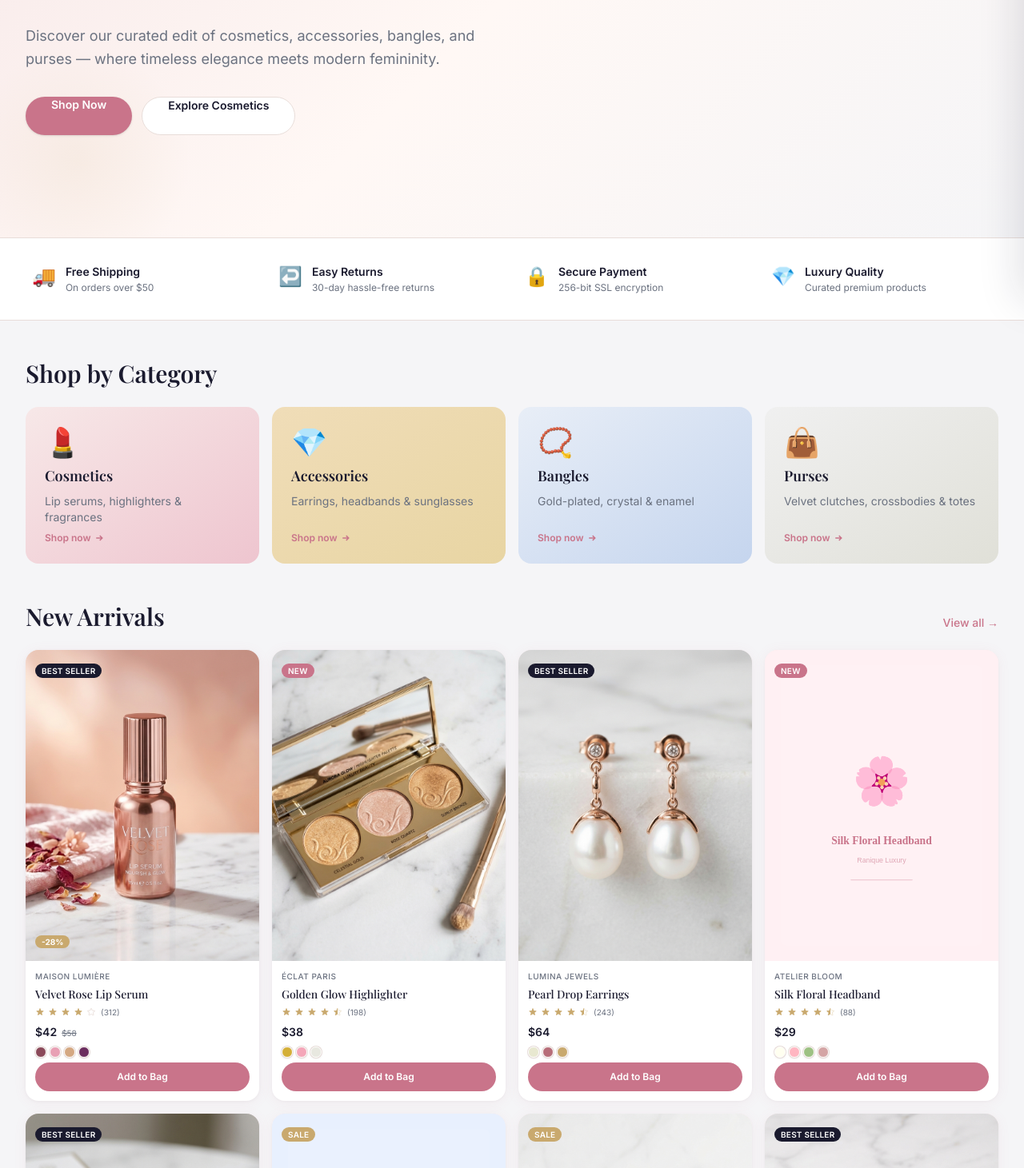
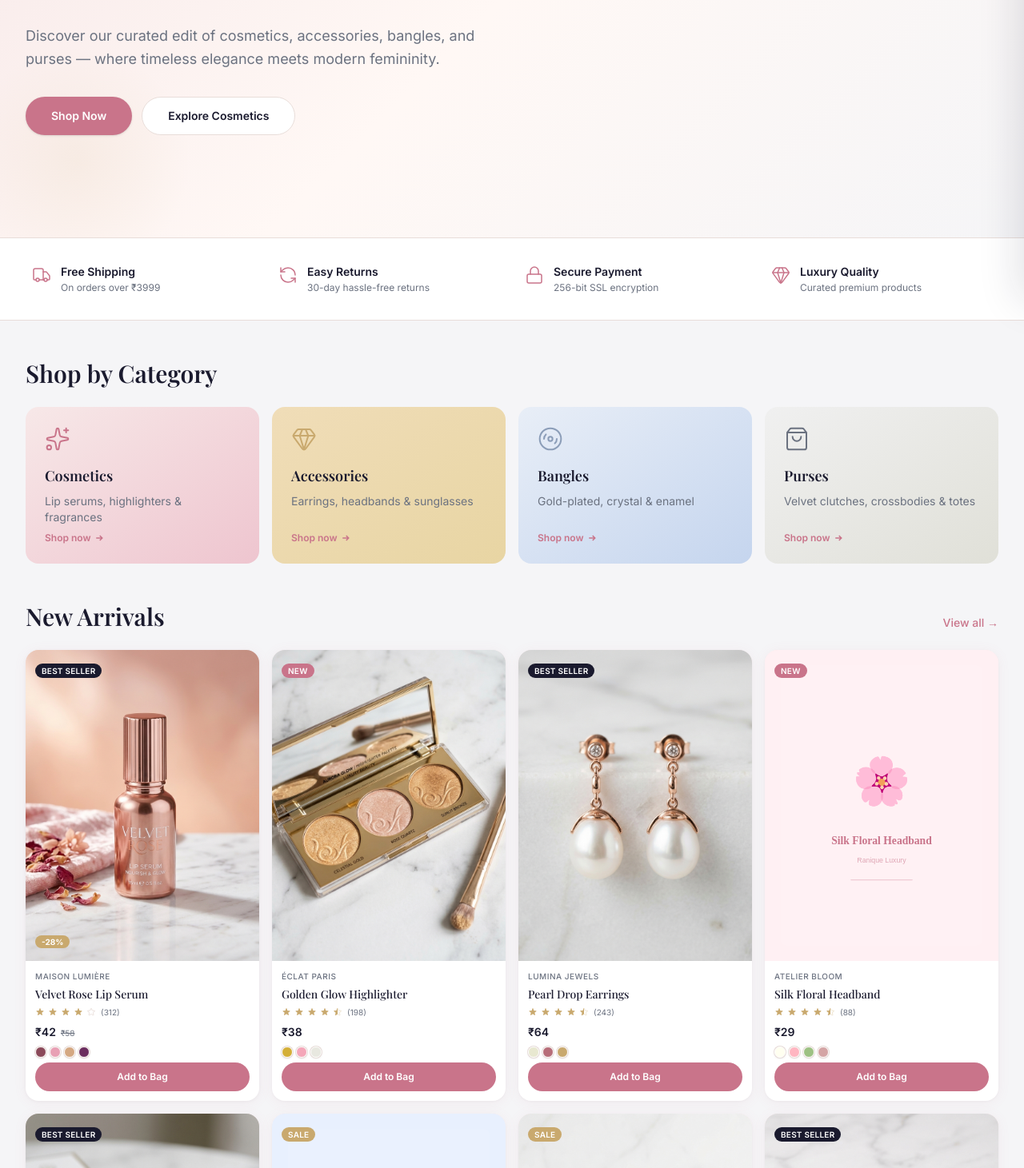
Before and after one commit to Ashraf7786/ranique, a Next.js app: page / in a window 1280 px wide. Shown: the part 423-1884 px from the top of the page at 80% size. Built offline with nearby package versions, Linux system fonts and the light colour scheme; a web font is replaced by a local one.

Commit message:
UI updates: INR currency, lucide icons, banner buttons alignment, global loader

```diff
--- a/app/layout.tsx
+++ b/app/layout.tsx
@@ -4,6 +4,8 @@ import { CartProvider } from "@/components/providers/CartProvider";
 import { Header } from "@/components/layout/Header";
 import { Footer } from "@/components/layout/Footer";
 import { CartDrawer } from "@/components/cart/CartDrawer";
+
+import { GlobalLoader } from "@/components/ui/GlobalLoader";
 
 export const metadata: Metadata = {
   title: {
@@ -17,7 +19,7 @@ export const metadata: Metadata = {
     title: "Ranique — Luxury Ladies' Boutique",
     description: "Curated luxury for the modern woman.",
     type: "website",
-    locale: "en_US",
+    locale: "en_IN",
   },
   robots: { index: true, follow: true },
 };
@@ -34,6 +36,7 @@ export default function RootLayout({
         <link rel="preconnect" href="https://fonts.gstatic.com" crossOrigin="anonymous" />
       </head>
       <body className="antialiased">
+        <GlobalLoader />
         <CartProvider>
           {/* Skip to content */}
           <a
--- a/app/page.tsx
+++ b/app/page.tsx
@@ -3,6 +3,7 @@
 import Link from "next/link";
 import { MOCK_PRODUCTS } from "@/lib/mockData";
 import { ProductGrid } from "@/components/shop/ProductGrid";
+import { Sparkles, Gem, Disc3, ShoppingBag, Truck, RefreshCcw, Lock } from "lucide-react";
 
 // ─── Hero Section ─────────────────────────────────────────────────────────────
 
@@ -52,14 +53,14 @@ function Hero() {
             <Link
               href="/shop"
               id="hero-shop-now"
-              className="h-12 px-8 rounded-full bg-brand-rose text-white font-sans font-semibold text-sm hover:bg-brand-rose-dark active:scale-[0.97] transition-all shadow-sm hover:shadow-md"
+              className="inline-flex items-center justify-center h-12 px-8 rounded-full bg-brand-rose text-white font-sans font-semibold text-sm hover:bg-brand-rose-dark active:scale-[0.97] transition-all shadow-sm hover:shadow-md"
             >
               Shop Now
             </Link>
             <Link
               href="/shop?category=cosmetics"
               id="hero-explore-cosmetics"
-              className="h-12 px-8 rounded-full border border-brand-border bg-white text-brand-ink font-sans font-semibold text-sm hover:border-brand-rose hover:text-brand-rose active:scale-[0.97] transition-all"
+              className="inline-flex items-center justify-center h-12 px-8 rounded-full border border-brand-border bg-white text-brand-ink font-sans font-semibold text-sm hover:border-brand-rose hover:text-brand-rose active:scale-[0.97] transition-all"
             >
               Explore Cosmetics
             </Link>
@@ -76,28 +77,28 @@ const CATEGORY_CARDS = [
   {
     id: "cosmetics",
     label: "Cosmetics",
-    emoji: "💄",
+    icon: <Sparkles className="w-8 h-8 text-brand-rose" strokeWidth={1.5} />,
     bg: "from-[#F7E8E8] to-[#EEC5CF]",
     description: "Lip serums, highlighters & fragrances",
   },
   {
     id: "accessories",
     label: "Accessories",
-    emoji: "💎",
+    icon: <Gem className="w-8 h-8 text-[#C9A96E]" strokeWidth={1.5} />,
     bg: "from-[#F0DDB8] to-[#E8D5A3]",
     description: "Earrings, headbands & sunglasses",
   },
   {
     id: "bangles",
     label: "Bangles",
-    emoji: "📿",
+    icon: <Disc3 className="w-8 h-8 text-[#8B9DB8]" strokeWidth={1.5} />,
     bg: "from-[#E8EEF7] to-[#C5D5EE]",
     description: "Gold-plated, crystal & enamel",
   },
   {
     id: "purses",
     label: "Purses",
-    emoji: "👜",
+    icon: <ShoppingBag className="w-8 h-8 text-brand-slate" strokeWidth={1.5} />,
     bg: "from-[#F0F0F0] to-[#E0E0D8]",
     description: "Velvet clutches, crossbodies & totes",
   },
@@ -123,7 +124,7 @@ function CategoryGrid() {
               "flex flex-col gap-2 min-h-[140px] sm:min-h-[160px]"
             )}
           >
-            <span className="text-3xl sm:text-4xl">{cat.emoji}</span>
+            <div className="mb-2">{cat.icon}</div>
             <h3 className="font-serif text-base sm:text-lg font-semibold text-brand-ink group-hover:text-brand-rose transition-colors">
               {cat.label}
             </h3>
@@ -180,10 +181,10 @@ function FeaturedProducts() {
 
 function TrustBar() {
   const items = [
-    { icon: "🚚", title: "Free Shipping", desc: "On orders over $50" },
-    { icon: "↩️", title: "Easy Returns", desc: "30-day hassle-free returns" },
-    { icon: "🔒", title: "Secure Payment", desc: "256-bit SSL encryption" },
-    { icon: "💎", title: "Luxury Quality", desc: "Curated premium products" },
+    { icon: <Truck className="w-6 h-6 text-brand-rose" strokeWidth={1.5} />, title: "Free Shipping", desc: "On orders over ₹3999" },
+    { icon: <RefreshCcw className="w-6 h-6 text-brand-rose" strokeWidth={1.5} />, title: "Easy Returns", desc: "30-day hassle-free returns" },
+    { icon: <Lock className="w-6 h-6 text-brand-rose" strokeWidth={1.5} />, title: "Secure Payment", desc: "256-bit SSL encryption" },
+    { icon: <Gem className="w-6 h-6 text-brand-rose" strokeWidth={1.5} />, title: "Luxury Quality", desc: "Curated premium products" },
   ];
   return (
     <section aria-label="Trust signals" className="border-y border-brand-border bg-white">
@@ -191,7 +192,7 @@ function TrustBar() {
         <div className="grid grid-cols-2 md:grid-cols-4 gap-4">
           {items.map((item) => (
             <div key={item.title} className="flex items-start gap-3 p-2">
-              <span className="text-2xl shrink-0">{item.icon}</span>
+              <div className="shrink-0 mt-0.5">{item.icon}</div>
               <div>
                 <p className="font-sans font-semibold text-sm text-brand-ink">{item.title}</p>
                 <p className="font-sans text-xs text-brand-slate mt-0.5">{item.desc}</p>
--- a/components/cart/CartDrawer.tsx
+++ b/components/cart/CartDrawer.tsx
@@ -270,7 +270,7 @@ export function CartDrawer() {
             <div className="flex items-center justify-between">
               <span className="font-sans text-sm text-brand-slate">Subtotal</span>
               <span className="font-sans font-semibold text-brand-ink">
-                {formatPrice(totalPrice, "USD")}
+                {formatPrice(totalPrice, "INR")}
               </span>
             </div>
             <p className="text-2xs text-brand-slate">
@@ -286,7 +286,7 @@ export function CartDrawer() {
               {isCheckingOut ? (
                 <span className="animate-pulse">Processing Secure Checkout...</span>
               ) : (
-                `Checkout · ${formatPrice(totalPrice, "USD")}`
+                `Checkout · ${formatPrice(totalPrice, "INR")}`
               )}
             </button>
             <button
--- a/components/shop/FilterBar.tsx
+++ b/components/shop/FilterBar.tsx
@@ -25,10 +25,10 @@ const COLOR_OPTIONS = [
 ];
 
 const PRICE_RANGES = [
-  { label: "Under $50",    min: 0,   max: 50 },
-  { label: "$50–$100",     min: 50,  max: 100 },
-  { label: "$100–$200",    min: 100, max: 200 },
-  { label: "$200+",        min: 200, max: Infinity },
+  { label: "Under ₹3999",    min: 0,   max: 50 },
+  { label: "₹3999–₹7999",     min: 50,  max: 100 },
+  { label: "₹7999–₹15999",    min: 100, max: 200 },
+  { label: "₹15999+",        min: 200, max: Infinity },
 ];
 
 const MATERIAL_OPTIONS = ["Leather", "Silk", "Gold Plated", "Sterling Silver", "Velvet", "Brass", "Acetate"];
--- a/lib/mockData.ts
+++ b/lib/mockData.ts
@@ -10,7 +10,7 @@ export const MOCK_PRODUCTS: Product[] = [
     category: "cosmetics",
     price: 42,
     compareAtPrice: 58,
-    currency: "USD",
+    currency: "INR",
     rating: 4.8,
     reviewCount: 312,
     badge: "BESTSELLER",
@@ -37,7 +37,7 @@ export const MOCK_PRODUCTS: Product[] = [
       "Shelf life: 24 months after opening",
     ],
     shipping:
-      "Free standard shipping on orders over $50. Express (2-day) available at checkout. International shipping to 40+ countries.",
+      "Free standard shipping on orders over ₹3999. Express (2-day) available at checkout. International shipping to 40+ countries.",
     material: "Cosmetic Grade",
     reviews: [
       {
@@ -59,7 +59,7 @@ export const MOCK_PRODUCTS: Product[] = [
     brand: "Éclat Paris",
     category: "cosmetics",
     price: 38,
-    currency: "USD",
+    currency: "INR",
     rating: 4.6,
     reviewCount: 198,
     badge: "NEW",
@@ -82,7 +82,7 @@ export const MOCK_PRODUCTS: Product[] = [
       "Fragrance-free, suitable for sensitive skin",
       "Net weight: 8g",
     ],
-    shipping: "Free standard shipping on orders over $50. Express available.",
+    shipping: "Free standard shipping on orders over ₹3999. Express available.",
     material: "Pressed Powder",
   },
   {
@@ -93,7 +93,7 @@ export const MOCK_PRODUCTS: Product[] = [
     category: "cosmetics",
     price: 128,
     compareAtPrice: 160,
-    currency: "USD",
+    currency: "INR",
     rating: 4.9,
     reviewCount: 547,
     badge: "LIMITED",
@@ -129,7 +129,7 @@ export const MOCK_PRODUCTS: Product[] = [
     brand: "Lumina Jewels",
     category: "accessories",
     price: 64,
-    currency: "USD",
+    currency: "INR",
     rating: 4.7,
     reviewCount: 243,
     badge: "BESTSELLER",
@@ -163,7 +163,7 @@ export const MOCK_PRODUCTS: Product[] = [
     brand: "Atelier Bloom",
     category: "accessories",
     price: 29,
-    currency: "USD",
+    currency: "INR",
     rating: 4.5,
     reviewCount: 88,
     badge: "NEW",
@@ -198,7 +198,7 @@ export const MOCK_PRODUCTS: Product[] = [
     category: "accessories",
     price: 85,
     compareAtPrice: 110,
-    currency: "USD",
+    currency: "INR",
     rating: 4.6,
     reviewCount: 174,
     images: [
@@ -220,7 +220,7 @@ export const MOCK_PRODUCTS: Product[] = [
       "Spring hinges",
       "Includes microfiber pouch and hard case",
     ],
-    shipping: "Free shipping on orders over $75.",
+    shipping: "Free shipping on orders over ₹5999.",
     material: "Acetate",
   },
 
@@ -232,7 +232,7 @@ export const MOCK_PRODUCTS: Product[] = [
     brand: "Lumina Jewels",
     category: "bangles",
     price: 78,
-    currency: "USD",
+    currency: "INR",
     rating: 4.8,
     reviewCount: 329,
     badge: "BESTSELLER",
@@ -272,7 +272,7 @@ export const MOCK_PRODUCTS: Product[] = [
     category: "bangles",
     price: 145,
     compareAtPrice: 195,
-    currency: "USD",
+    currency: "INR",
     rating: 4.9,
     reviewCount: 91,
     badge: "SALE",
@@ -305,7 +305,7 @@ export const MOCK_PRODUCTS: Product[] = [
     brand: "Bloom & Brass",
     category: "bangles",
     price: 52,
-    currency: "USD",
+    currency: "INR",
     rating: 4.4,
     reviewCount: 156,
     badge: "NEW",
@@ -341,7 +341,7 @@ export const MOCK_PRODUCTS: Product[] = [
     category: "purses",
     price: 168,
     compareAtPrice: 220,
-    currency: "USD",
+    currency: "INR",
     rating: 4.8,
     reviewCount: 203,
     badge: "SALE",
@@ -377,7 +377,7 @@ export const MOCK_PRODUCTS: Product[] = [
     brand: "Petit Luxe",
     category: "purses",
     price: 245,
-    currency: "USD",
+    currency: "INR",
     rating: 4.7,
     reviewCount: 388,
     badge: "BESTSELLER",
@@ -414,7 +414,7 @@ export const MOCK_PRODUCTS: Product[] = [
     brand: "Côte Soleil",
     category: "purses",
     price: 92,
-    currency: "USD",
+    currency: "INR",
     rating: 4.5,
     reviewCount: 117,
     badge: "NEW",
--- a/lib/utils.ts
+++ b/lib/utils.ts
@@ -7,8 +7,8 @@ export function cn(...inputs: ClassValue[]) {
 
 export function formatPrice(
   amount: number,
-  currency = "USD",
-  locale = "en-US"
+  currency = "INR",
+  locale = "en-IN"
 ): string {
   return new Intl.NumberFormat(locale, {
     style: "currency",
--- a/package.json
+++ b/package.json
@@ -10,6 +10,7 @@
   },
   "dependencies": {
     "clsx": "^2.1.1",
+    "lucide-react": "^1.23.0",
     "next": "16.2.9",
     "react": "19.2.4",
     "react-dom": "19.2.4",
```
Also changed, not shown: components/ui/GlobalLoader.tsx (added, +31 -0 lines), tailwind.config.ts (+12 -0 lines), 1 other file (tests, documents, lock files or other folders).
